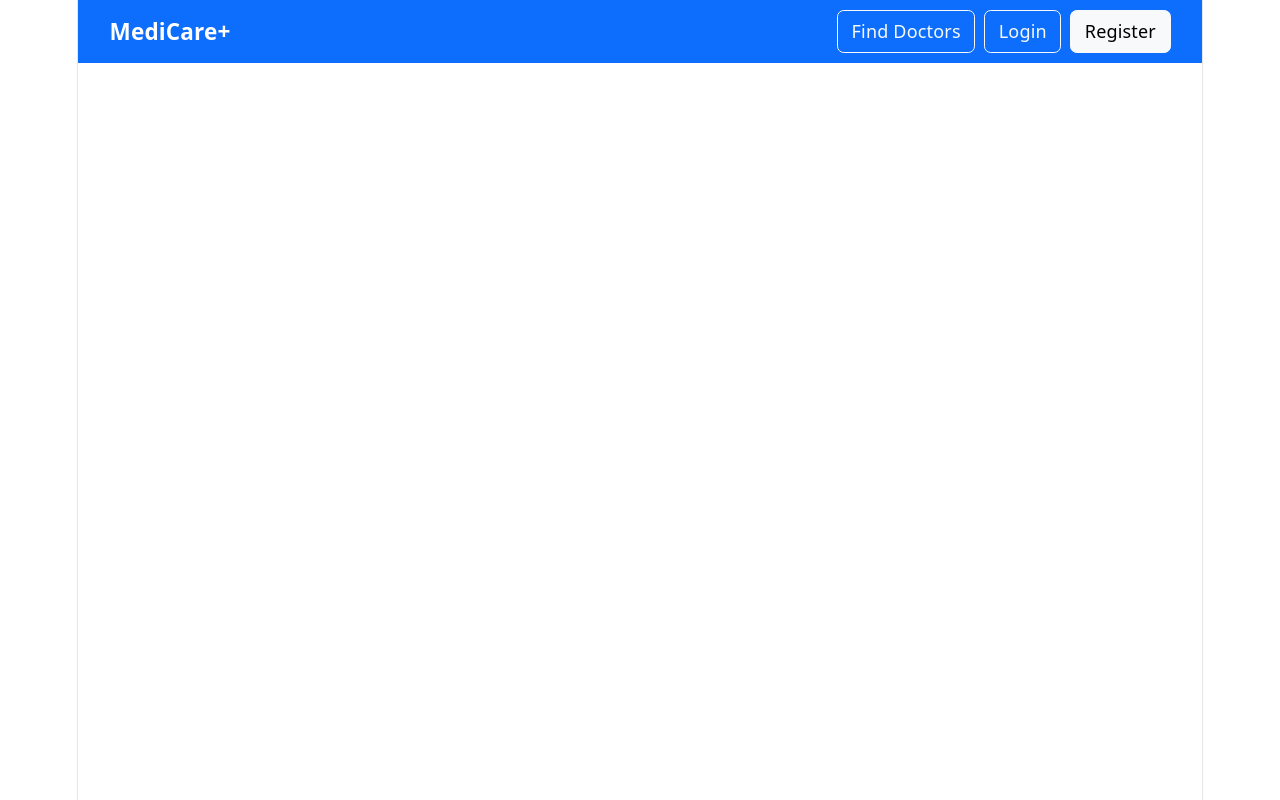
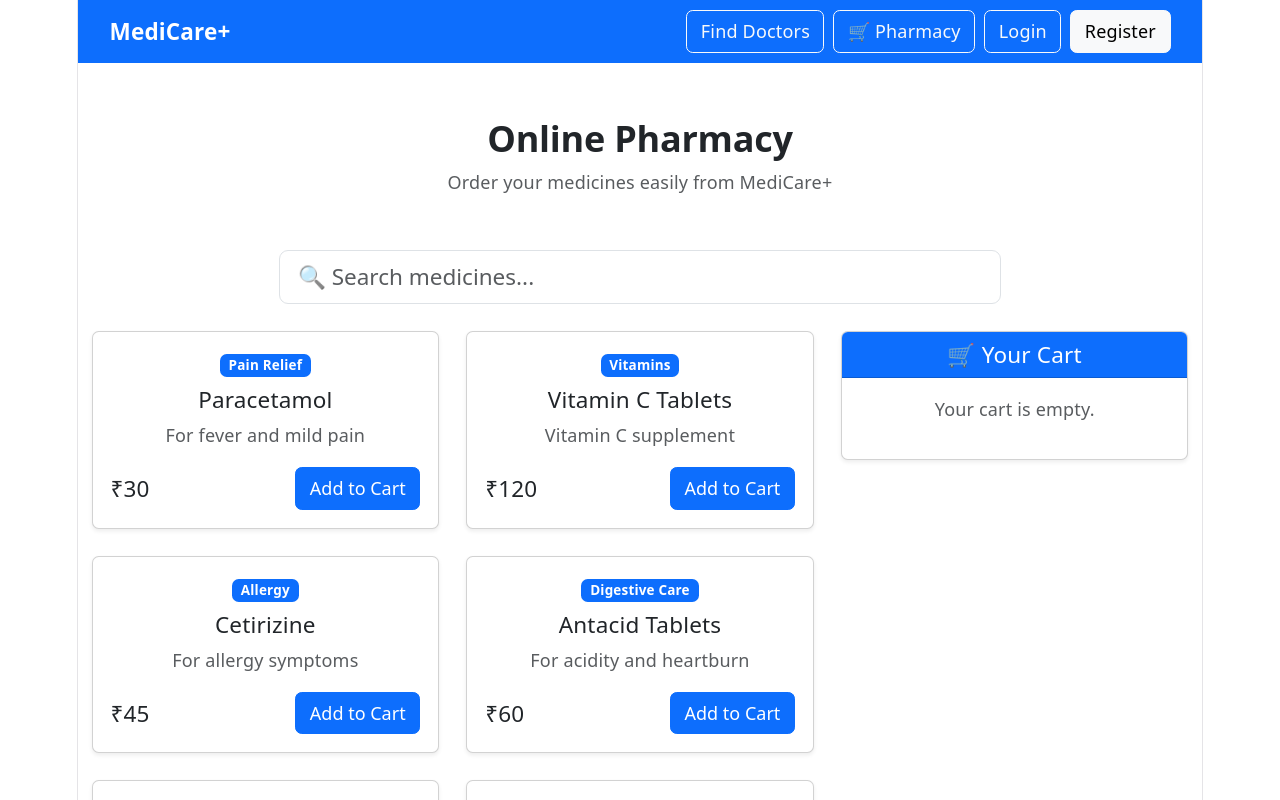
Before and after one commit to shravanigarade/-medicare-plus-frontend, a React (Vite) app: page /pharmacy in a window 1280 px wide. Shown: the top 800 px of the page. Built offline with nearby package versions, Linux system fonts and the light colour scheme.

Commit message:
Add pharmacy

```diff
--- a/server.js
+++ b/server.js
@@ -2,8 +2,10 @@ import express from 'express';
 import cors from 'cors';
 import dotenv from 'dotenv';
 import mongoose from 'mongoose';
+
 import authRoutes from './routes/authRoutes.js';
 import appointmentRoutes from './routes/appointmentRoutes.js';
+import adminRoutes from './routes/adminRoutes.js';
 
 dotenv.config();
 
@@ -13,7 +15,7 @@ const app = express();
 app.use(cors());
 app.use(express.json());
 
-// MongoDB Connect
+// MongoDB Connection
 mongoose
   .connect(process.env.MONGO_URI)
   .then(() => console.log('MongoDB Connected Successfully!'))
@@ -22,12 +24,14 @@ mongoose
 // Routes
 app.use('/api/auth', authRoutes);
 app.use('/api/appointments', appointmentRoutes);
+app.use('/api/admin', adminRoutes);
 
 // Test Route
 app.get('/', (req, res) => {
   res.send('MediCare+ Backend Server is Running!');
 });
 
+// Server
 const PORT = process.env.PORT || 5000;
 
 app.listen(PORT, () => {
--- a/src/App.jsx
+++ b/src/App.jsx
@@ -7,6 +7,7 @@ import Register from './pages/Register';
 import Doctors from './pages/Doctors';
 import Dashboard from './pages/Dashboard';
 import PrivateRoute from './components/PrivateRoute';
+import Pharmacy from './pages/Pharmacy';
 
 function Navbar() {
   const navigate = useNavigate();
@@ -48,6 +49,9 @@ function Navbar() {
             <Link className="btn btn-outline-light me-lg-2 mb-2 mb-lg-0" to="/doctors">
               Find Doctors
             </Link>
+            <Link className="btn btn-outline-light me-lg-2 mb-2 mb-lg-0" to="/pharmacy">
+  🛒 Pharmacy
+</Link>
 
             {user ? (
               <>
@@ -88,6 +92,7 @@ function App() {
         <Route path="/login" element={<Login />} />
         <Route path="/register" element={<Register />} />
         <Route path="/doctors" element={<Doctors />} />
+        <Route path="/pharmacy" element={<Pharmacy />} />
         <Route
           path="/dashboard"
           element={
--- a/src/components/DoctorCard.jsx
+++ b/src/components/DoctorCard.jsx
@@ -4,6 +4,7 @@ import axios from 'axios';
 
 function DoctorCard({ doctor }) {
   const navigate = useNavigate();
+
   const [showModal, setShowModal] = useState(false);
   const [selectedDate, setSelectedDate] = useState('');
   const [message, setMessage] = useState('');
@@ -32,7 +33,7 @@ function DoctorCard({ doctor }) {
       const user = JSON.parse(localStorage.getItem('user'));
 
       await axios.post(
-        `https://medicare-plus-backend-1.onrender.com/api/appointments/book`,
+        'https://medicare-plus-backend-1.onrender.com/api/appointments/book',
         {
           patientId: user.id,
           doctorName: doctor.name,
@@ -48,9 +49,14 @@ function DoctorCard({ doctor }) {
         setShowModal(false);
         setSelectedDate('');
         setMessage('');
+
+        // Go to Dashboard after successful booking
+        navigate('/dashboard');
       }, 1500);
+
     } catch (error) {
       console.error('Booking error:', error);
+
       setMessage('Failed to book appointment. Please try again.');
       setIsError(true);
     }
@@ -60,14 +66,19 @@ function DoctorCard({ doctor }) {
     <>
       <div className="col-md-4 col-sm-6 mb-4">
         <div className="card h-100 shadow-sm doctor-card">
+
           <img
             src={doctor.image}
             className="card-img-top"
             alt={doctor.name}
-            style={{ height: '220px', objectFit: 'cover' }}
+            style={{
+              height: '220px',
+              objectFit: 'cover'
+            }}
           />
 
           <div className="card-body text-center">
+
             <h5 className="card-title mb-1">
               {doctor.name}
             </h5>
@@ -86,6 +97,7 @@ function DoctorCard({ doctor }) {
             >
               Book Appointment
             </button>
+
           </div>
         </div>
       </div>
@@ -94,13 +106,18 @@ function DoctorCard({ doctor }) {
       {showModal && (
         <div
           className="modal d-block"
-          style={{ backgroundColor: 'rgba(0,0,0,0.5)' }}
+          style={{
+            backgroundColor: 'rgba(0,0,0,0.5)'
+          }}
           tabIndex="-1"
         >
+
           <div className="modal-dialog modal-dialog-centered">
+
             <div className="modal-content">
 
               <div className="modal-header">
+
                 <h5 className="modal-title">
                   Book Appointment with {doctor.name}
                 </h5>
@@ -110,13 +127,17 @@ function DoctorCard({ doctor }) {
                   className="btn-close"
                   onClick={() => setShowModal(false)}
                 ></button>
+
               </div>
 
               <div className="modal-body">
+
                 {message && (
                   <div
                     className={`alert ${
-                      isError ? 'alert-danger' : 'alert-success'
+                      isError
+                        ? 'alert-danger'
+                        : 'alert-success'
                     }`}
                   >
                     {message}
@@ -132,11 +153,15 @@ function DoctorCard({ doctor }) {
                   className="form-control"
                   value={selectedDate}
                   min={new Date().toISOString().split('T')[0]}
-                  onChange={(e) => setSelectedDate(e.target.value)}
+                  onChange={(e) =>
+                    setSelectedDate(e.target.value)
+                  }
                 />
+
               </div>
 
               <div className="modal-footer">
+
                 <button
                   className="btn btn-secondary"
                   onClick={() => setShowModal(false)}
@@ -150,6 +175,7 @@ function DoctorCard({ doctor }) {
                 >
                   Confirm Booking
                 </button>
+
               </div>
 
             </div>
--- /dev/null
+++ b/src/pages/Pharmacy.jsx
@@ -0,0 +1,232 @@
+import { useState } from 'react';
+
+function Pharmacy() {
+  const [search, setSearch] = useState('');
+  const [cart, setCart] = useState([]);
+
+  const medicines = [
+    {
+      id: 1,
+      name: 'Paracetamol',
+      category: 'Pain Relief',
+      price: 30,
+      description: 'For fever and mild pain',
+    },
+    {
+      id: 2,
+      name: 'Vitamin C Tablets',
+      category: 'Vitamins',
+      price: 120,
+      description: 'Vitamin C supplement',
+    },
+    {
+      id: 3,
+      name: 'Cetirizine',
+      category: 'Allergy',
+      price: 45,
+      description: 'For allergy symptoms',
+    },
+    {
+      id: 4,
+      name: 'Antacid Tablets',
+      category: 'Digestive Care',
+      price: 60,
+      description: 'For acidity and heartburn',
+    },
+    {
+      id: 5,
+      name: 'Multivitamin',
+      category: 'Vitamins',
+      price: 180,
+      description: 'Daily multivitamin supplement',
+    },
+    {
+      id: 6,
+      name: 'ORS Sachets',
+      category: 'Health Care',
+      price: 25,
+      description: 'Helps maintain hydration',
+    },
+  ];
+
+  const filteredMedicines = medicines.filter((medicine) =>
+    medicine.name.toLowerCase().includes(search.toLowerCase())
+  );
+
+  const addToCart = (medicine) => {
+    setCart([...cart, medicine]);
+  };
+
+  const removeFromCart = (index) => {
+    const updatedCart = cart.filter((_, i) => i !== index);
+    setCart(updatedCart);
+  };
+
+  const total = cart.reduce((sum, medicine) => sum + medicine.price, 0);
+
+  const handleOrder = () => {
+    if (cart.length === 0) {
+      alert('Please add medicine to cart first.');
+      return;
+    }
+
+    alert('Order placed successfully!');
+
+    setCart([]);
+  };
+
+  return (
+    <div className="container py-5">
+
+      {/* Header */}
+      <div className="text-center mb-5">
+        <h2 className="fw-bold">Online Pharmacy</h2>
+
+        <p className="text-muted">
+          Order your medicines easily from MediCare+
+        </p>
+      </div>
+
+      {/* Search */}
+      <div className="row mb-4">
+        <div className="col-md-8 mx-auto">
+          <input
+            type="text"
+            className="form-control form-control-lg"
+            placeholder="🔍 Search medicines..."
+            value={search}
+            onChange={(e) => setSearch(e.target.value)}
+          />
+        </div>
+      </div>
+
+      <div className="row">
+
+        {/* Medicine List */}
+        <div className="col-lg-8">
+
+          <div className="row">
+
+            {filteredMedicines.length === 0 ? (
+              <div className="text-center">
+                <p className="text-muted">
+                  No medicines found.
+                </p>
+              </div>
+            ) : (
+              filteredMedicines.map((medicine) => (
+
+                <div
+                  className="col-md-6 mb-4"
+                  key={medicine.id}
+                >
+                  <div className="card h-100 shadow-sm">
+
+                    <div className="card-body">
+
+                      <span className="badge bg-primary mb-2">
+                        {medicine.category}
+                      </span>
+
+                      <h5 className="card-title">
+                        {medicine.name}
+                      </h5>
+
+                      <p className="text-muted">
+                        {medicine.description}
+                      </p>
+
+                      <div className="d-flex justify-content-between align-items-center">
+
+                        <h5 className="mb-0">
+                          ₹{medicine.price}
+                        </h5>
+
+                        <button
+                          className="btn btn-primary"
+                          onClick={() => addToCart(medicine)}
+                        >
+                          Add to Cart
+                        </button>
+
+                      </div>
+
+                    </div>
+                  </div>
+                </div>
+
+              ))
+            )}
+
+          </div>
+        </div>
+
+        {/* Cart */}
+        <div className="col-lg-4">
+
+          <div className="card shadow-sm sticky-top">
+            <div className="card-header bg-primary text-white">
+              <h5 className="mb-0">
+                🛒 Your Cart
+              </h5>
+            </div>
+
+            <div className="card-body">
+
+              {cart.length === 0 ? (
+                <p className="text-muted text-center">
+                  Your cart is empty.
+                </p>
+              ) : (
+                <>
+                  {cart.map((medicine, index) => (
+
+                    <div
+                      key={index}
+                      className="d-flex justify-content-between align-items-center border-bottom py-2"
+                    >
+                      <div>
+                        <strong>{medicine.name}</strong>
+                        <br />
+                        <small className="text-muted">
+                          ₹{medicine.price}
+                        </small>
+                      </div>
+
+                      <button
+                        className="btn btn-sm btn-outline-danger"
+                        onClick={() => removeFromCart(index)}
+                      >
+                        Remove
+                      </button>
+                    </div>
+
+                  ))}
+
+                  <hr />
+
+                  <div className="d-flex justify-content-between">
+                    <strong>Total:</strong>
+                    <strong>₹{total}</strong>
+                  </div>
+
+                  <button
+                    className="btn btn-success w-100 mt-3"
+                    onClick={handleOrder}
+                  >
+                    Place Order
+                  </button>
+                </>
+              )}
+
+            </div>
+          </div>
+
+        </div>
+
+      </div>
+    </div>
+  );
+}
+
+export default Pharmacy;
```
Also changed, not shown: authController.js (+40 -9 lines), src/pages/Login.jsx (+88 -26 lines).
